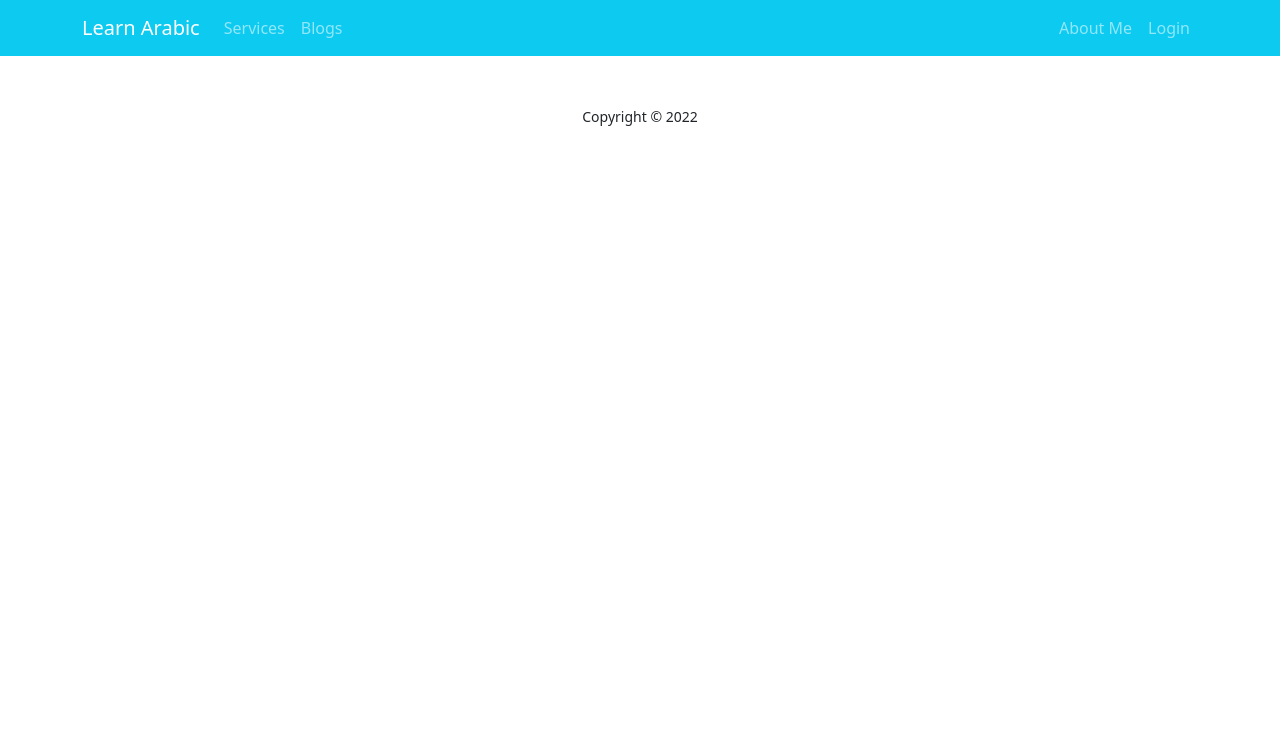
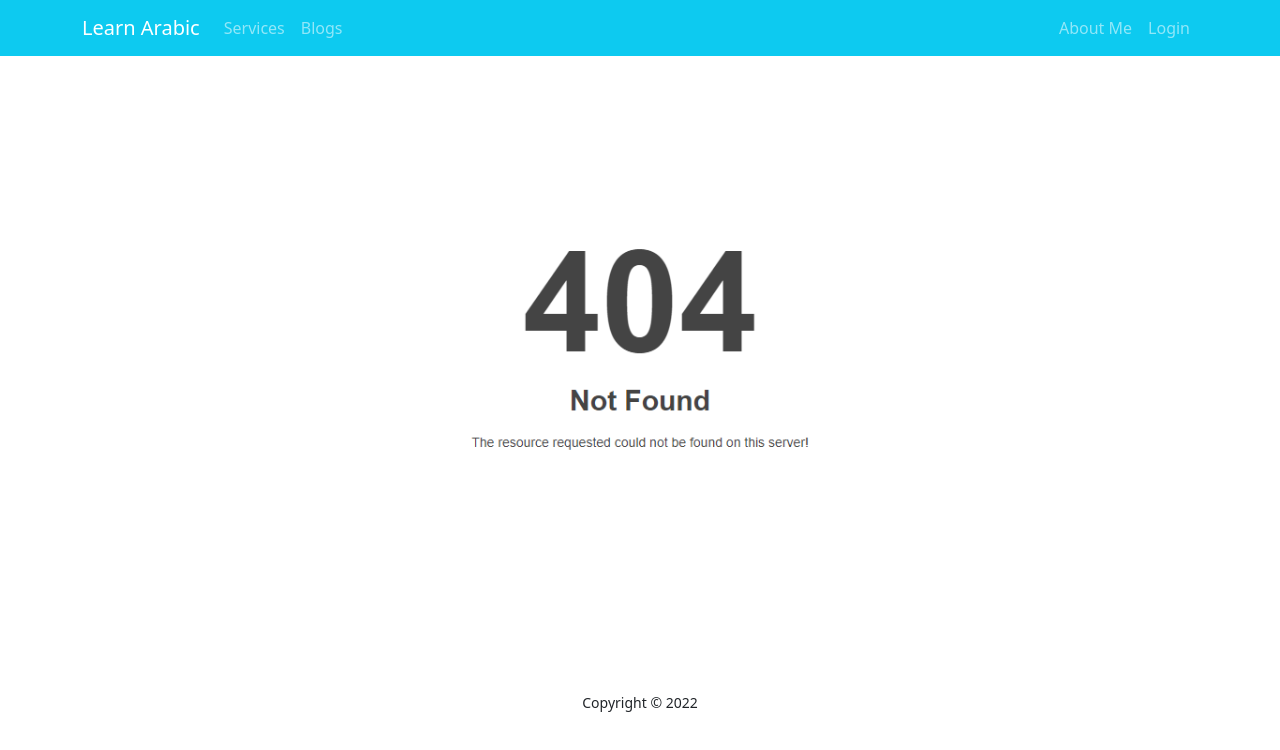
Before and after one commit to noormohammad20/learn_arabic_with_noor_website, a React (Create React App) app: page /blogs in a window 1280 px wide. Shown: the top 750 px of the page. Built offline with nearby package versions, Linux system fonts and the light colour scheme; no server answers.

Commit message:
create not found component and set route for that

```diff
--- a/src/App.js
+++ b/src/App.js
@@ -6,6 +6,7 @@ import Footer from './components/Footer/Footer'
 import Header from './components/Header/Header'
 import Home from './components/Home/Home'
 import Login from './components/Login/Login'
+import NotFound from './components/NotFound/NotFound'
 import RequireAuth from './components/RequireAuth/RequireAuth'
 import Signup from './components/Signup/Signup'
 
@@ -25,6 +26,7 @@ function App() {
         <Route path='/about' element={<About></About>}></Route>
         <Route path='/login' element={<Login></Login>}></Route>
         <Route path='/signup' element={<Signup></Signup>}></Route>
+        <Route path='*' element={<NotFound></NotFound>}></Route>
       </Routes>
       <Footer></Footer>
     </div>
--- /dev/null
+++ b/src/components/NotFound/NotFound.js
@@ -0,0 +1,11 @@
+import React from 'react'
+import notFound from '../../images/not-found.png'
+const NotFound = () => {
+    return (
+        <div>
+            <img className='w-100' src={notFound} alt="" />
+        </div>
+    )
+}
+
+export default NotFound
--- a/src/components/Social/Social.js
+++ b/src/components/Social/Social.js
@@ -6,6 +6,7 @@ import auth from '../../firebase.init'
 const Social = () => {
     const [signInWithGoogle, user, loading, error] = useSignInWithGoogle(auth)
     const navigate = useNavigate()
+
     if (user) {
         navigate('/home')
     }
```
Also changed, not shown: src/images/not-found.png (added).
